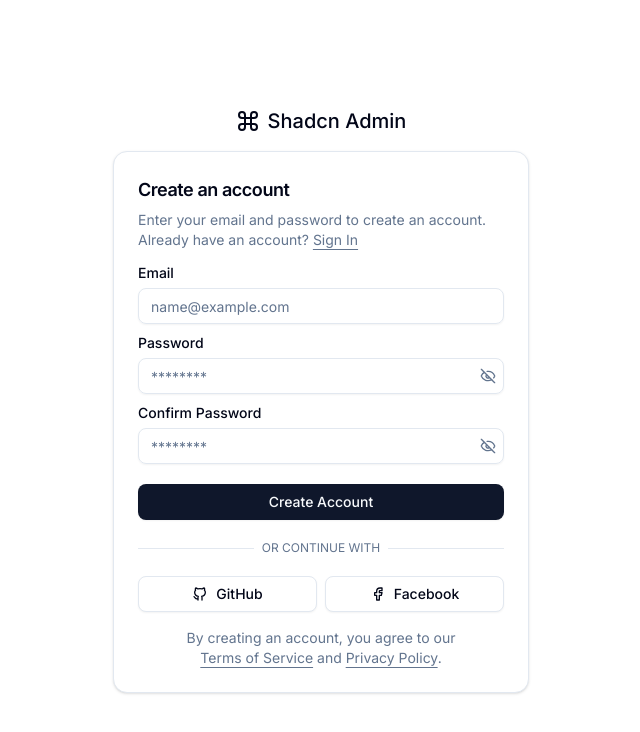
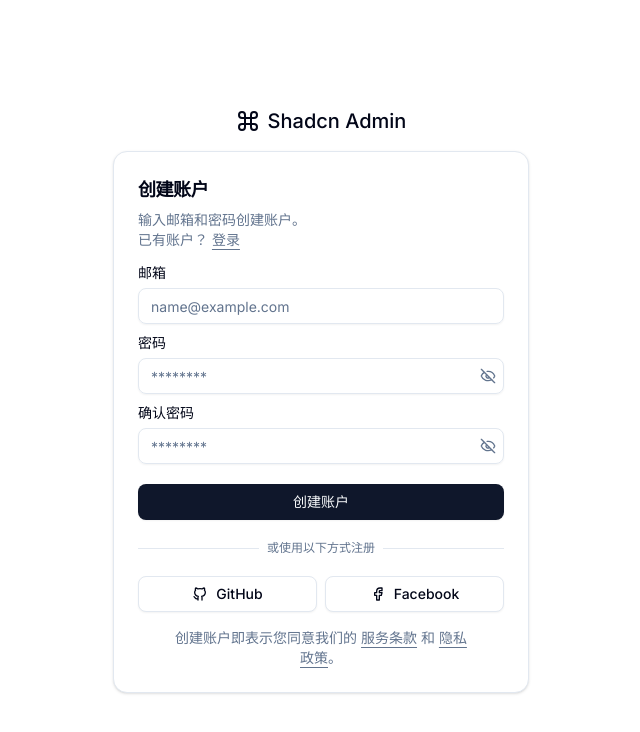
Before and after one commit to ziye0180/graduation-project-frontend, a React (Vite) app: page /sign-up in a window 1280 px wide. Shown: the top 732 px of the page, without its empty margins (319-959 px from the left). Built offline with nearby package versions, Linux system fonts and the light colour scheme.

Commit message:
feat(auth): 将身份验证相关文本翻译为中文
Signed-off-by: ziye <ziye0180@outlook.com>

```diff
--- a/src/features/auth/forgot-password/components/forgot-password-form.tsx
+++ b/src/features/auth/forgot-password/components/forgot-password-form.tsx
@@ -19,7 +19,7 @@ import { Input } from '@/components/ui/input'
 
 const formSchema = z.object({
   email: z.email({
-    error: (iss) => (iss.input === '' ? 'Please enter your email' : undefined),
+    error: (iss) => (iss.input === '' ? '请输入邮箱' : undefined),
   }),
 })
 
@@ -41,14 +41,14 @@ export function ForgotPasswordForm({
     console.log(data)
 
     toast.promise(sleep(2000), {
-      loading: 'Sending email...',
+      loading: '正在发送邮件...',
       success: () => {
         setIsLoading(false)
         form.reset()
         navigate({ to: '/otp' })
-        return `Email sent to ${data.email}`
+        return `已发送邮件至 ${data.email}`
       },
-      error: 'Error',
+      error: '错误',
     })
   }
 
@@ -64,7 +64,7 @@ export function ForgotPasswordForm({
           name='email'
           render={({ field }) => (
             <FormItem>
-              <FormLabel>Email</FormLabel>
+              <FormLabel>邮箱</FormLabel>
               <FormControl>
                 <Input placeholder='name@example.com' {...field} />
               </FormControl>
@@ -73,7 +73,7 @@ export function ForgotPasswordForm({
           )}
         />
         <Button className='mt-2' disabled={isLoading}>
-          Continue
+          继续
           {isLoading ? <Loader2 className='animate-spin' /> : <ArrowRight />}
         </Button>
       </form>
--- a/src/features/auth/forgot-password/index.tsx
+++ b/src/features/auth/forgot-password/index.tsx
@@ -16,11 +16,10 @@ export function ForgotPassword() {
       <Card className='gap-4'>
         <CardHeader>
           <CardTitle className='text-lg tracking-tight'>
-            Forgot Password
+            忘记密码
           </CardTitle>
           <CardDescription>
-            Enter your registered email and <br /> we will send you a link to
-            reset your password.
+            输入您的注册邮箱， <br /> 我们将向您发送重置密码的链接。
           </CardDescription>
         </CardHeader>
         <CardContent>
@@ -28,14 +27,14 @@ export function ForgotPassword() {
         </CardContent>
         <CardFooter>
           <p className='mx-auto px-8 text-center text-sm text-balance text-muted-foreground'>
-            Don't have an account?{' '}
+            还没有账户？{' '}
             <Link
               to='/sign-up'
               className='underline underline-offset-4 hover:text-primary'
             >
-              Sign up
+              注册
             </Link>
-            .
+            。
           </p>
         </CardFooter>
       </Card>
--- a/src/features/auth/otp/components/otp-form.tsx
+++ b/src/features/auth/otp/components/otp-form.tsx
@@ -24,8 +24,8 @@ import {
 const formSchema = z.object({
   otp: z
     .string()
-    .min(6, 'Please enter the 6-digit code.')
-    .max(6, 'Please enter the 6-digit code.'),
+    .min(6, '请输入6位验证码')
+    .max(6, '请输入6位验证码'),
 })
 
 type OtpFormProps = React.HTMLAttributes<HTMLFormElement>
@@ -64,7 +64,7 @@ export function OtpForm({ className, ...props }: OtpFormProps) {
           name='otp'
           render={({ field }) => (
             <FormItem>
-              <FormLabel className='sr-only'>One-Time Password</FormLabel>
+              <FormLabel className='sr-only'>一次性密码</FormLabel>
               <FormControl>
                 <InputOTP
                   maxLength={6}
@@ -92,7 +92,7 @@ export function OtpForm({ className, ...props }: OtpFormProps) {
           )}
         />
         <Button className='mt-2' disabled={otp.length < 6 || isLoading}>
-          Verify
+          验证
         </Button>
       </form>
     </Form>
--- a/src/features/auth/otp/index.tsx
+++ b/src/features/auth/otp/index.tsx
@@ -16,11 +16,10 @@ export function Otp() {
       <Card className='gap-4'>
         <CardHeader>
           <CardTitle className='text-base tracking-tight'>
-            Two-factor Authentication
+            双重身份验证
           </CardTitle>
           <CardDescription>
-            Please enter the authentication code. <br /> We have sent the
-            authentication code to your email.
+            请输入验证码。 <br /> 我们已将验证码发送至您的邮箱。
           </CardDescription>
         </CardHeader>
         <CardContent>
@@ -28,14 +27,14 @@ export function Otp() {
         </CardContent>
         <CardFooter>
           <p className='px-8 text-center text-sm text-muted-foreground'>
-            Haven't received it?{' '}
+            没有收到？{' '}
             <Link
               to='/sign-in'
               className='underline underline-offset-4 hover:text-primary'
             >
-              Resend a new code.
+              重新发送验证码
             </Link>
-            .
+            。
           </p>
         </CardFooter>
       </Card>
--- a/src/features/auth/sign-in/index.tsx
+++ b/src/features/auth/sign-in/index.tsx
@@ -17,10 +17,10 @@ export function SignIn() {
     <AuthLayout>
       <Card className='gap-4'>
         <CardHeader>
-          <CardTitle className='text-lg tracking-tight'>Sign in</CardTitle>
+          <CardTitle className='text-lg tracking-tight'>登录</CardTitle>
           <CardDescription>
-            Enter your email and password below to <br />
-            log into your account
+            请输入您的邮箱和密码 <br />
+            登录您的账户
           </CardDescription>
         </CardHeader>
         <CardContent>
@@ -28,21 +28,21 @@ export function SignIn() {
         </CardContent>
         <CardFooter>
           <p className='px-8 text-center text-sm text-muted-foreground'>
-            By clicking sign in, you agree to our{' '}
+            点击登录即表示您同意我们的{' '}
             <a
               href='/terms'
               className='underline underline-offset-4 hover:text-primary'
             >
-              Terms of Service
+              服务条款
             </a>{' '}
-            and{' '}
+            和{' '}
             <a
               href='/privacy'
               className='underline underline-offset-4 hover:text-primary'
             >
-              Privacy Policy
+              隐私政策
             </a>
-            .
+            。
           </p>
         </CardFooter>
       </Card>
--- a/src/features/auth/sign-in/sign-in-2.tsx
+++ b/src/features/auth/sign-in/sign-in-2.tsx
@@ -16,29 +16,29 @@ export function SignIn2() {
         </div>
         <div className='mx-auto flex w-full max-w-sm flex-col justify-center space-y-2'>
           <div className='flex flex-col space-y-2 text-start'>
-            <h2 className='text-lg font-semibold tracking-tight'>Sign in</h2>
+            <h2 className='text-lg font-semibold tracking-tight'>登录</h2>
             <p className='text-sm text-muted-foreground'>
-              Enter your email and password below <br />
-              to log into your account
+              请输入您的邮箱和密码 <br />
+              登录您的账户
             </p>
           </div>
           <UserAuthForm />
           <p className='px-8 text-center text-sm text-muted-foreground'>
-            By clicking sign in, you agree to our{' '}
+            点击登录即表示您同意我们的{' '}
             <a
               href='/terms'
               className='underline underline-offset-4 hover:text-primary'
             >
-              Terms of Service
+              服务条款
             </a>{' '}
-            and{' '}
+            和{' '}
             <a
               href='/privacy'
               className='underline underline-offset-4 hover:text-primary'
             >
-              Privacy Policy
+              隐私政策
             </a>
-            .
+            。
           </p>
         </div>
       </div>
--- a/src/features/auth/sign-up/components/sign-up-form.tsx
+++ b/src/features/auth/sign-up/components/sign-up-form.tsx
@@ -20,16 +20,16 @@ const formSchema = z
   .object({
     email: z.email({
       error: (iss) =>
-        iss.input === '' ? 'Please enter your email' : undefined,
+        iss.input === '' ? '请输入邮箱' : undefined,
     }),
     password: z
       .string()
-      .min(1, 'Please enter your password')
-      .min(7, 'Password must be at least 7 characters long'),
-    confirmPassword: z.string().min(1, 'Please confirm your password'),
+      .min(1, '请输入密码')
+      .min(7, '密码至少需要7个字符'),
+    confirmPassword: z.string().min(1, '请确认密码'),
   })
   .refine((data) => data.password === data.confirmPassword, {
-    message: "Passwords don't match.",
+    message: '两次输入的密码不一致',
     path: ['confirmPassword'],
   })
 
@@ -70,7 +70,7 @@ export function SignUpForm({
           name='email'
           render={({ field }) => (
             <FormItem>
-              <FormLabel>Email</FormLabel>
+              <FormLabel>邮箱</FormLabel>
               <FormControl>
                 <Input placeholder='name@example.com' {...field} />
               </FormControl>
@@ -83,7 +83,7 @@ export function SignUpForm({
           name='password'
           render={({ field }) => (
             <FormItem>
-              <FormLabel>Password</FormLabel>
+              <FormLabel>密码</FormLabel>
               <FormControl>
                 <PasswordInput placeholder='********' {...field} />
               </FormControl>
@@ -96,7 +96,7 @@ export function SignUpForm({
           name='confirmPassword'
           render={({ field }) => (
             <FormItem>
-              <FormLabel>Confirm Password</FormLabel>
+              <FormLabel>确认密码</FormLabel>
               <FormControl>
                 <PasswordInput placeholder='********' {...field} />
               </FormControl>
@@ -105,7 +105,7 @@ export function SignUpForm({
           )}
         />
         <Button className='mt-2' disabled={isLoading}>
-          Create Account
+          创建账户
         </Button>
 
         <div className='relative my-2'>
@@ -114,7 +114,7 @@ export function SignUpForm({
           </div>
           <div className='relative flex justify-center text-xs uppercase'>
             <span className='bg-background px-2 text-muted-foreground'>
-              Or continue with
+              或使用以下方式注册
             </span>
           </div>
         </div>
--- a/src/features/auth/sign-up/index.tsx
+++ b/src/features/auth/sign-up/index.tsx
@@ -16,16 +16,16 @@ export function SignUp() {
       <Card className='gap-4'>
         <CardHeader>
           <CardTitle className='text-lg tracking-tight'>
-            Create an account
+            创建账户
           </CardTitle>
           <CardDescription>
-            Enter your email and password to create an account. <br />
-            Already have an account?{' '}
+            输入邮箱和密码创建账户。 <br />
+            已有账户？{' '}
             <Link
               to='/sign-in'
               className='underline underline-offset-4 hover:text-primary'
             >
-              Sign In
+              登录
             </Link>
           </CardDescription>
         </CardHeader>
@@ -34,21 +34,21 @@ export function SignUp() {
         </CardContent>
         <CardFooter>
           <p className='px-8 text-center text-sm text-muted-foreground'>
-            By creating an account, you agree to our{' '}
+            创建账户即表示您同意我们的{' '}
             <a
               href='/terms'
               className='underline underline-offset-4 hover:text-primary'
             >
-              Terms of Service
+              服务条款
             </a>{' '}
-            and{' '}
+            和{' '}
             <a
               href='/privacy'
               className='underline underline-offset-4 hover:text-primary'
             >
-              Privacy Policy
+              隐私政策
             </a>
-            .
+            。
           </p>
         </CardFooter>
       </Card>
```
